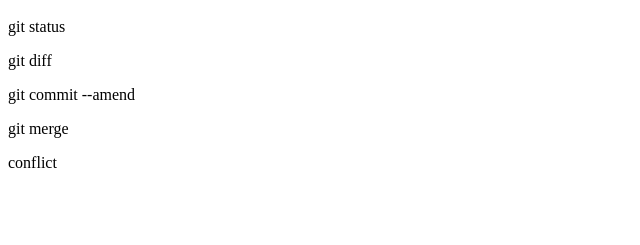
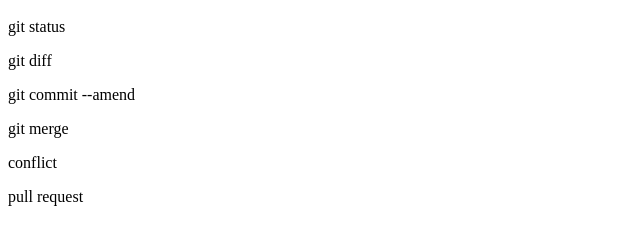
Before and after one commit to test-triauto/git_tutorial, a plain HTML site: page index.html in a window 1280 px wide. Shown: the part 57-302 px from the top of the page, without its empty margins (0-640 px from the left). Drawn offline with Linux system fonts and the light colour scheme.

Commit message:
pull requestを追記

```diff
--- a/index.html
+++ b/index.html
@@ -4,3 +4,4 @@
 <p>git commit --amend</p>
 <p>git merge</p>
 <p>conflict</p>
+<p>pull request</P>
```
